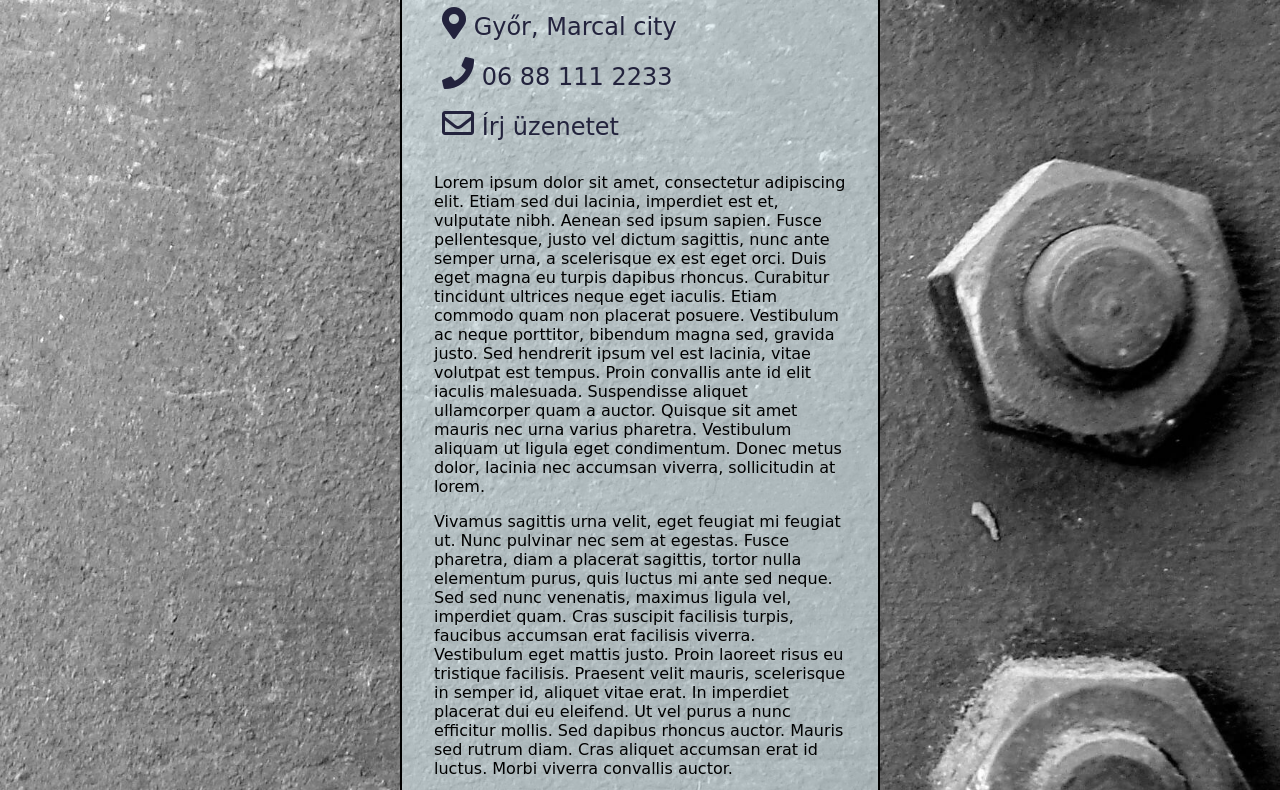
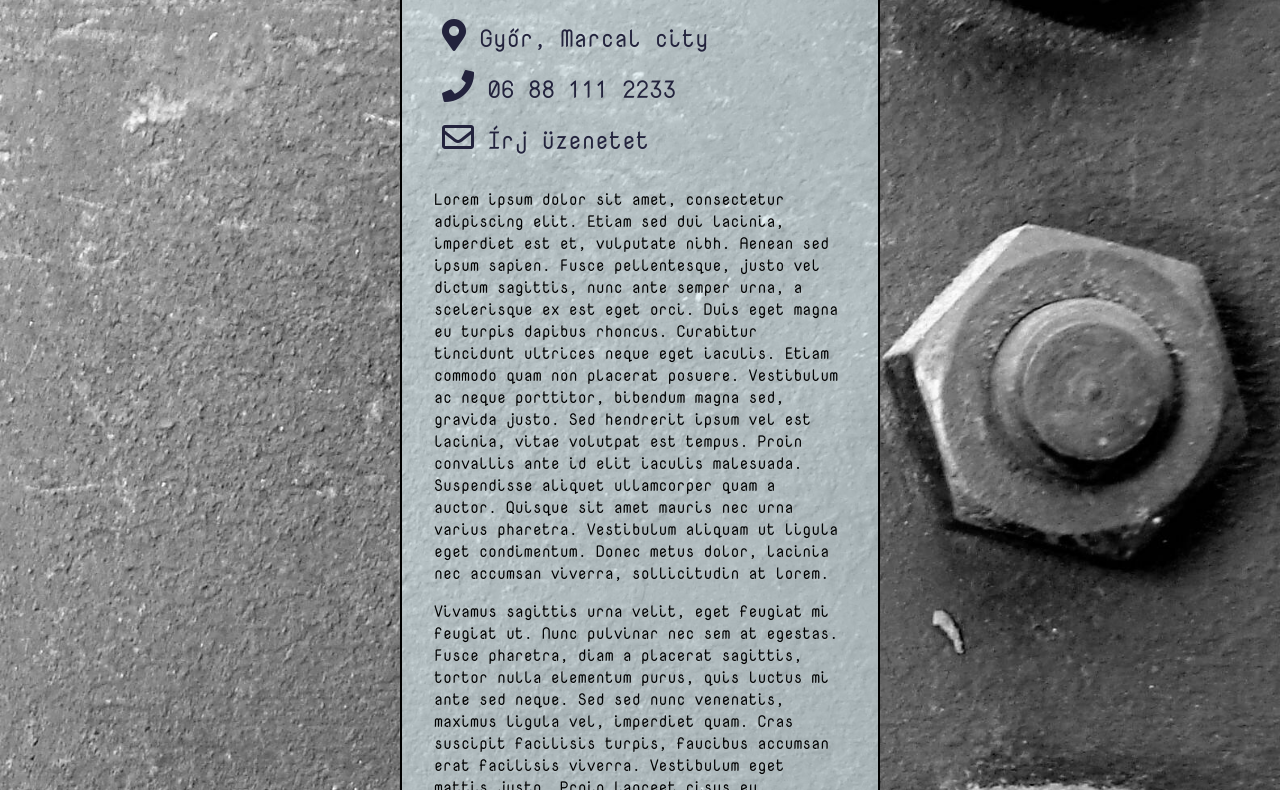
Before and after one commit to heller22/heller22.github.io, a plain HTML site: page namecard.html in a window 1280 px wide. Shown: the part 357-1147 px from the top of the page. Drawn offline with Linux system fonts and the light colour scheme.

Commit message:
saját betűtípus behívása css-en keresztül

```diff
--- a/namecard.css
+++ b/namecard.css
@@ -23,11 +23,16 @@ time, mark, audio, video {
     box-sizing: border-box;
   }
 
+  @font-face {
+    font-family: "nova-mono";
+    src: url(/heller22.github.io/Lib/NovaMono-Regular.ttf);
+    }
+
 body  {
   display: flex;
   justify-content: center;
+  font-family: "nova-mono";
   align-items: center;
-  font-family: "Architects Daughter", cursive;
   background-image:url(/heller22.github.io/Lib/háttér-metal2.jpg);
   background-size: cover;
   background-position: right bottom, left top;
--- a/namecard.html
+++ b/namecard.html
@@ -6,8 +6,7 @@
     <meta name="viewport" content="width=device-width, initial-scale=1.0">
     <link rel="stylesheet" type="text/css" href="namecard.css">
     <link rel="stylesheet" href="https://use.fontawesome.com/releases/v5.1.0/css/all.css"
-        integrity="sha384-lKuwvrZot6UHsBSfcMvOkWwlCMgc0TaWr+30HWe3a4ltaBwTZhyTEggF5tJv8tbt" crossorigin="anonymous">
-    <link href="/heller22.github.io/Lib/ArchitectsDaughter-Regular.ttf" rel="stylesheet">
+    integrity="sha384-lKuwvrZot6UHsBSfcMvOkWwlCMgc0TaWr+30HWe3a4ltaBwTZhyTEggF5tJv8tbt" crossorigin="anonymous">
     <title>Bemutatkozó oldal</title>
 </head>
 
@@ -30,7 +29,8 @@
         <div class="personal-div">
             <div class="personal-info"><i class="fas fa-map-marker-alt"></i> Győr, Marcal city</div>
             <div class="personal-info"><i class="fas fa-phone"></i> 06 88 111 2233</div>
-            <div class="personal-info"><a href="mailto: molrob@freemail.hu"><i class="far fa-envelope"></i> Írj üzenetet</a>
+            <div class="personal-info"><a href="mailto: molrob@freemail.hu"><i class="far fa-envelope"></i> Írj
+                    üzenetet</a>
             </div>
         </div>
         <div class="about-div">
@@ -57,7 +57,9 @@
             </p>
         </div>
         <div class="video-div">
-            <iframe width="90%" height="90%" src="https://www.youtube.com/embed/YyXRiUn7HgU" frameborder="0" allow="accelerometer; autoplay; encrypted-media; gyroscope; picture-in-picture" allowfullscreen></iframe>
+            <iframe width="90%" height="90%" src="https://www.youtube.com/embed/YyXRiUn7HgU" frameborder="0"
+                allow="accelerometer; autoplay; encrypted-media; gyroscope; picture-in-picture"
+                allowfullscreen></iframe>
         </div>
         <div class="socialmedia-div">
             <a href="https://www.facebook.com" target="_blank"><span class="socialmedia-icon"><i
```
Also changed, not shown: Lib/ArchitectsDaughter-Regular.ttf (deleted), Lib/NovaMono-Regular.ttf (added), Lib/OFL3.txt, Lib/háttér-metal-díszes.jpg (deleted), Lib/háttér-metal-heggesztő.jpg (deleted).
